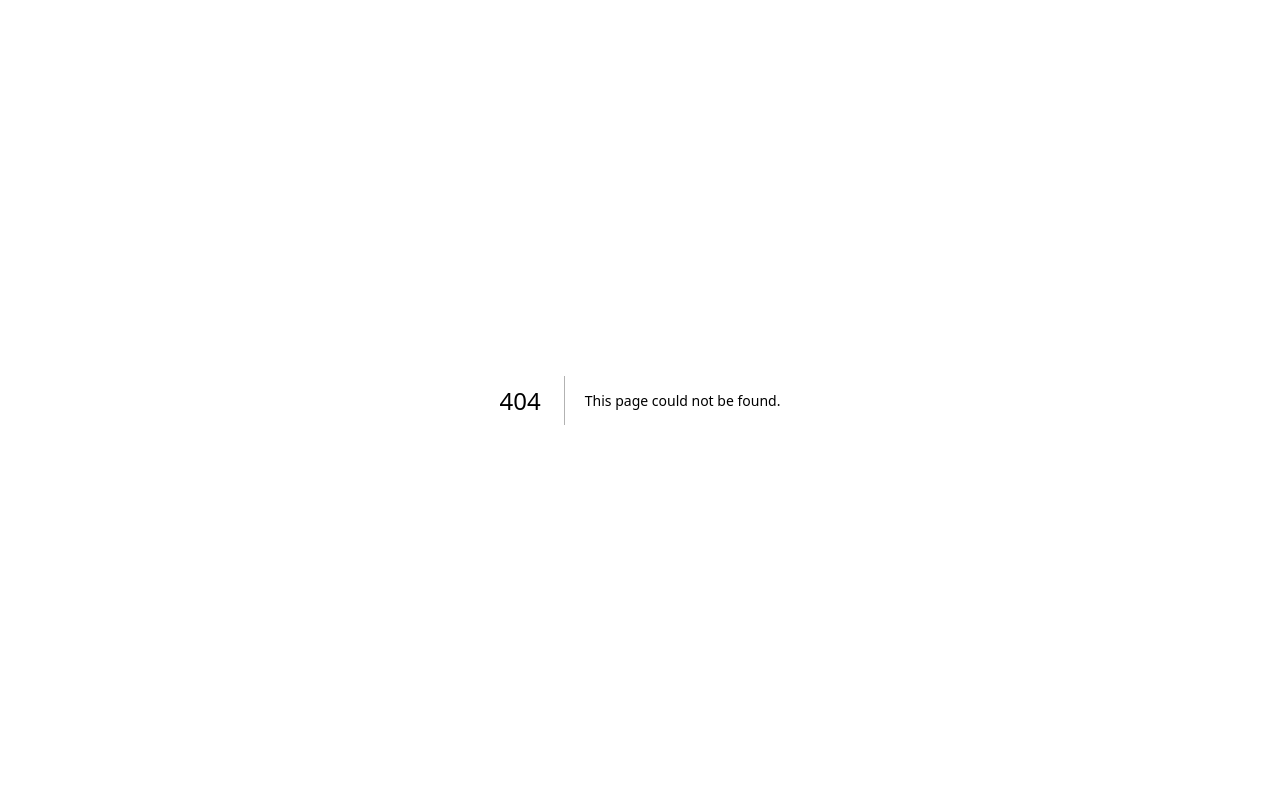
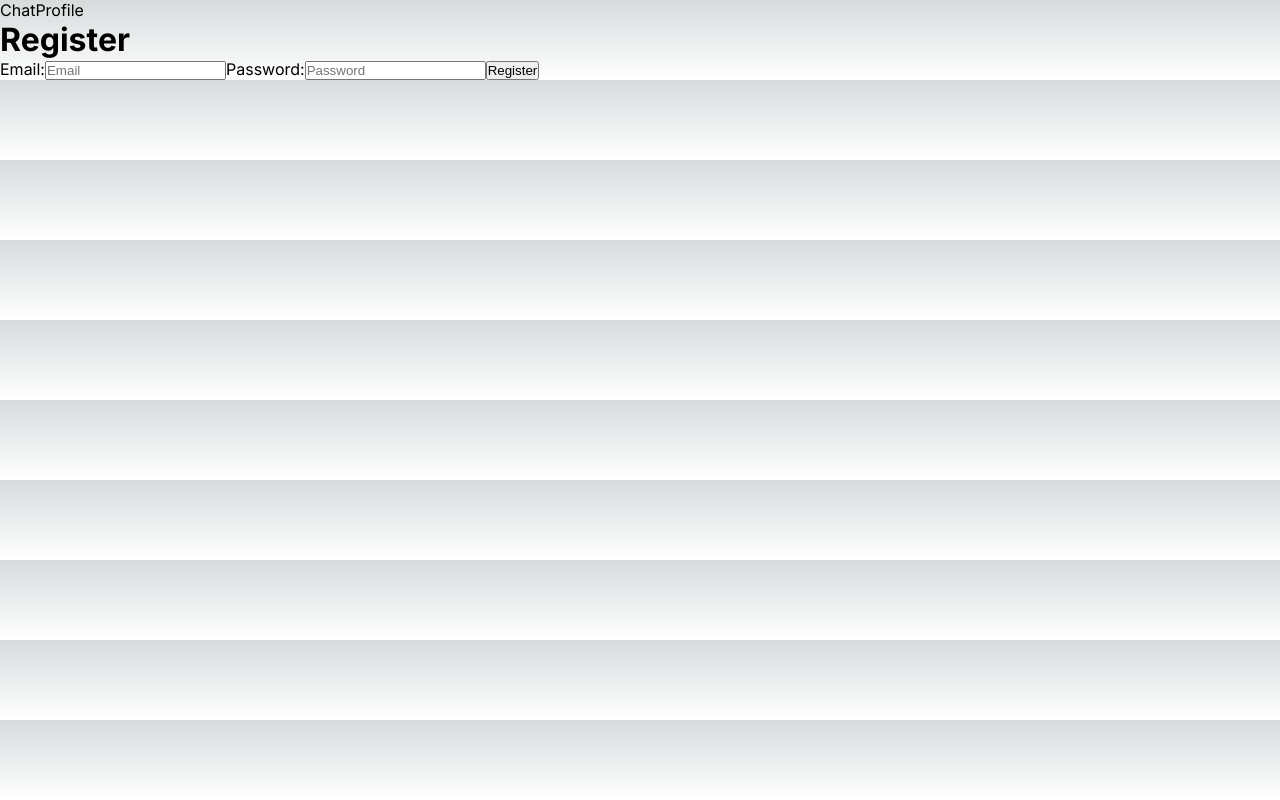
Before and after one commit to Tadooks/ChatAssigment, a Next.js app in the folder nextchatapp/: page /register in a window 1280 px wide. Before the commit this address had no page. Built offline with nearby package versions, Linux system fonts and the light colour scheme.

Commit message:
navigation and login/register with email or google

```diff
--- /dev/null
+++ b/nextchatapp/src/app/components/navbar/index.tsx
@@ -0,0 +1,21 @@
+import React from "react";
+import Link from "next/link";
+
+const Navbar = () => {
+  return (
+    <>
+      <div>
+        <ul >
+            <Link href="/">
+              Chat
+            </Link>
+            <Link href="/profile">
+              Profile
+            </Link>
+        </ul>
+      </div>
+    </>
+  );
+};
+
+export default Navbar;
--- a/nextchatapp/src/app/layout.tsx
+++ b/nextchatapp/src/app/layout.tsx
@@ -1,6 +1,7 @@
 import './globals.css'
 import type { Metadata } from 'next'
 import { Inter } from 'next/font/google'
+import Navigation from "./components/navbar"
 
 const inter = Inter({ subsets: ['latin'] })
 
@@ -16,7 +17,10 @@ export default function RootLayout({
 }) {
   return (
     <html lang="en">
-      <body className={inter.className}>{children}</body>
+      <body className={inter.className}>
+        <Navigation/>
+        {children}
+        </body>
     </html>
   )
 }
--- a/nextchatapp/src/app/page.tsx
+++ b/nextchatapp/src/app/page.tsx
@@ -1,6 +1,5 @@
 
 import MainPage from '@/client/MainPage';
-import Login from '@/client/Login';
 
 export default function Home() {
 
--- /dev/null
+++ b/nextchatapp/src/app/register/page.tsx
@@ -0,0 +1,55 @@
+"use client";
+import { useState } from 'react';
+import { auth } from '@/Firebase/firebase_config';
+import {createUserWithEmailAndPassword, sendEmailVerification, signOut} from 'firebase/auth'
+
+
+export default function Register() {
+  const [email, setEmail] = useState('');
+  const [password, setPassword] = useState('');
+  const [error, setError] = useState('');
+
+  const handleRegister = async () => {
+    try {
+      await createUserWithEmailAndPassword(auth,email, password);
+      // Registration successful; you can redirect to a different page
+
+      alert('Registration successful! An email has been sent.');
+      // auth.currentUser
+      if(auth.currentUser) {
+        await sendEmailVerification(auth.currentUser)
+        .then(async () => {
+          await signOut(auth)//sign out user, so he could only login when verified.
+          signOut(auth)
+          // window.location.reload(true);
+        }).catch((err) => alert(err.message))
+      }
+      // sendEmailVerification(auth.currentUser);
+    } catch (error) {
+      console.log(error)
+    }
+  };
+
+
+  return (
+    <div>
+      <h1>Register</h1>
+      Email:
+      <input
+        type="email"
+        placeholder="Email"
+        value={email}
+        onChange={(e) => setEmail(e.target.value)}
+      />
+      Password:
+      <input
+        type="password"
+        placeholder="Password"
+        value={password}
+        onChange={(e) => setPassword(e.target.value)}
+      />
+      <button onClick={handleRegister}>Register</button>
+      {error && <p>{error}</p>}
+    </div>
+  );
+}
```
Also changed, not shown: nextchatapp/src/app/chat/page.tsx (renamed from nextchatapp/src/client/Chat.tsx, +1 -8 lines), nextchatapp/src/app/profile/page.tsx (renamed from nextchatapp/src/client/Login.tsx, +40 -3 lines), nextchatapp/src/client/MainPage.tsx (+7 -9 lines), nextchatapp/src/client/Navbar.tsx (deleted).
